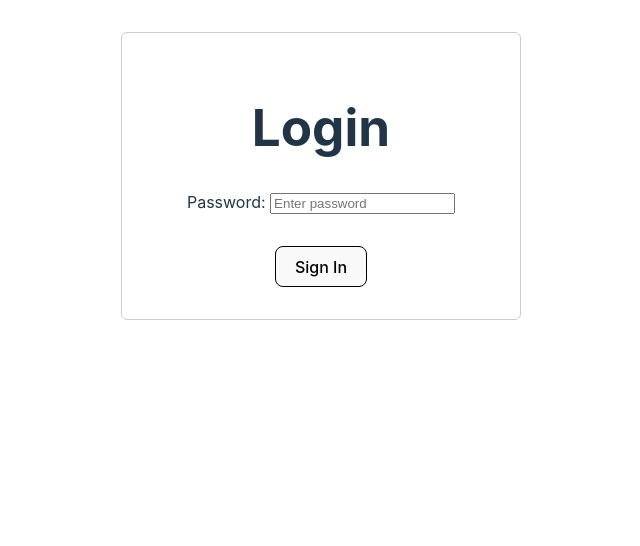
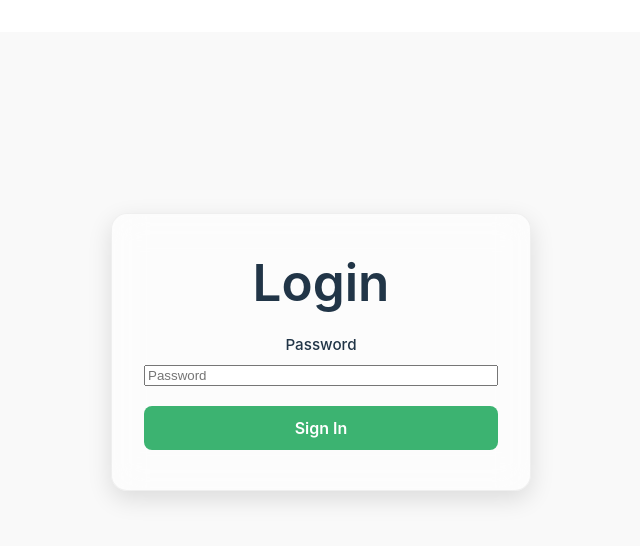
Before and after one commit to NilsVreman/image-upload-webpage, a Vue app in the folder client/: page /login in a window 1280 px wide. Shown: the top 546 px of the page, without its empty margins (319-959 px from the left). Built offline with nearby package versions, Linux system fonts and the light colour scheme; what axios-mock-adapter would draw is missing.

Commit message:
style(login): make login-screen prettier

```diff
--- a/client/src/components/pages/LoginPage.vue
+++ b/client/src/components/pages/LoginPage.vue
@@ -1,26 +1,42 @@
 <template>
-  <div class="login-container">
-    <h1>Login</h1>
-    <form @submit.prevent="handleLogin">
-      <div>
-        <label for="password">Password: </label>
+  <main class="login-page">
+    <section
+      class="login-card"
+      role="form"
+    >
+      <h1 class="title">Login</h1>
+      <form
+        novalidate
+        @submit.prevent="handleLogin"
+      >
+        <label class="field">
+          <span class="field-label">Password</span>
           <input
             id="password"
             v-model="password"
             type="password"
-          placeholder="Enter password"
+            placeholder="Password"
+            required
+            autocomplete="current-password"
           />
-      </div>
+        </label>
 
-      <button type="submit">Sign In</button>
+        <button
+          type="submit"
+          class="btn"
+        >
+          Sign In
+        </button>
       </form>
       <p
         v-if="errorMessage"
         class="error"
+        aria-live="assertive"
       >
         {{ errorMessage }}
       </p>
-  </div>
+    </section>
+  </main>
 </template>
 
 <script setup>
@@ -65,24 +81,93 @@ const handleLogin = () =>
 </script>
 
 <style scoped>
-.login-container {
-  max-width: 400px;
-  margin: 0 auto;
-  padding: 2rem;
-  border: 1px solid #ccc;
-  border-radius: 6px;
+/* centres any full-screen form page */
+.login-page {
+  display: flex;
+  align-items: center;
+  justify-content: center;
+  min-height: 80vh;
+  padding: 1rem;
+  background: var(--body-bg);
 }
 
-form div {
-  margin-bottom: 1rem;
+/* glassmorphism card */
+.login-card {
+  width: 100%;
+  max-width: 420px;
+  background: var(--card-bg);
+  border: var(--card-border);
+  border-radius: 1rem;
+  backdrop-filter: blur(16px) saturate(180%);
+  -webkit-backdrop-filter: blur(16px) saturate(180%);
+  padding-block: 2.5rem;
+  padding-inline: 2rem;
+  box-shadow: 0 8px 24px rgba(0 0 0 / 0.12);
 }
 
-button {
-  margin-top: 1rem;
+/* typography */
+.login-card .title {
+  margin: 0 0 1.5rem;
+  font-weight: 600;
+  text-align: center;
 }
 
+/* field block */
+.field {
+  display: flex;
+  flex-direction: column;
+  margin-bottom: 1.25rem;
+}
+.field-label {
+  margin-bottom: 0.5rem;
+  font-size: 0.95rem;
+  font-weight: 500;
+  color: var(--text-color);
+}
+.field-input {
+  padding: 0.65rem 0.8rem;
+  border: 1px solid var(--border-color);
+  border-radius: 0.5rem;
+  background: transparent;
+  color: inherit;
+  font-size: 1rem;
+  transition:
+    border-color 0.2s,
+    box-shadow 0.2s;
+}
+.field-input:focus {
+  border-color: var(--button-color);
+  box-shadow: 0 0 0 3px var(--button-overlay);
+  outline: none;
+}
+
+/* green action button */
+.btn {
+  width: 100%;
+  padding: 0.75rem 1rem;
+  background: var(--button-color);
+  border: none;
+  border-radius: 0.5rem;
+  color: #fff;
+  font-weight: 600;
+  font-size: 1rem;
+  cursor: pointer;
+  transition:
+    background 0.15s,
+    transform 0.15s;
+}
+.btn:hover {
+  background: var(--button-hover-color);
+}
+.btn:active {
+  transform: scale(0.97);
+}
+
+/* error feedback */
 .error {
-  color: red;
   margin-top: 1rem;
+  color: hsl(0 75% 60%);
+  font-size: 0.875rem;
+  text-align: center;
 }
 </style>
--- a/client/src/style.css
+++ b/client/src/style.css
@@ -10,8 +10,8 @@ html {
 :root {
   --body-bg: rgb(36, 36, 36);
   --body-text-color: rgba(255, 255, 255, 0.95);
-  --card-border: 1px solid transparent;
-  --card-bg: transparent;
+  --card-border: 1px solid rgba(255, 255, 255, 0.05);
+  --card-bg: rgba(255, 255, 255, 0.15);
   --border-color: rgba(255, 255, 255, 0.1);
   --text-color: var(--body-text-color);
   --overlay-background: rgba(0, 0, 0, 0.5);
@@ -89,6 +89,10 @@ button:focus-visible {
 
 @media (prefers-color-scheme: light) {
   :root {
+    --body-bg: #f9f9f9;
+    --body-text-color: #213547;
+    --card-bg: rgba(255, 255, 255, 0.55);
+    --card-border: 1px solid rgba(0, 0, 0, 0.05);
     color: #213547;
     background-color: #ffffff;
   }
```
Lines whose indentation alone changed are shown as unchanged.
